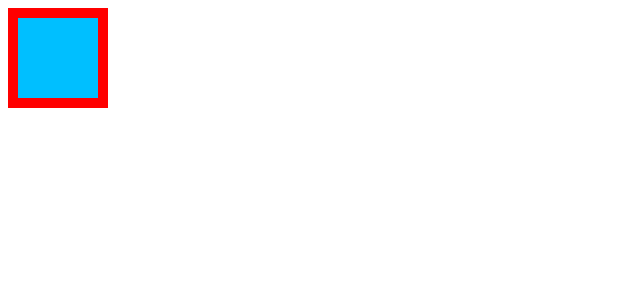
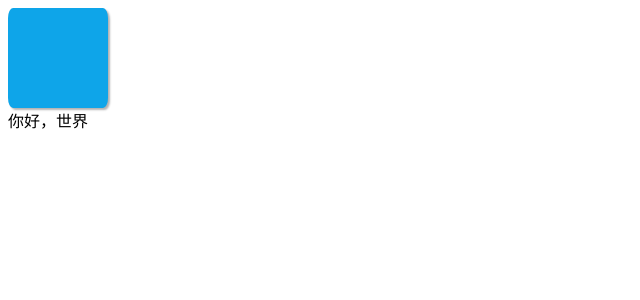
Before and after one commit to 8bei/course-sgg-css3, a React (Create React App) app: page / in a window 1280 px wide. Shown: the top 300 px of the page, without its empty margins (0-640 px from the left). Built offline with nearby package versions, Linux system fonts and the light colour scheme.

Commit message:
轮廓、阴影和圆角

```diff
--- a/src/App.jsx
+++ b/src/App.jsx
@@ -19,7 +19,8 @@ import React from 'react';
 // import Demo from './exercise/01_图片列表';
 // import Demo from './exercise/02_左侧导航';
 // import Demo from './exercise/03_网易新闻';
-import Demo from './layout/08_盒子的尺寸';
+// import Demo from './layout/08_盒子的尺寸';
+import Demo from './layout/09_轮廓和圆角';
 
 export default function App() {
   return <Demo />;
--- /dev/null
+++ b/src/layout/09_轮廓和圆角/index.css
@@ -0,0 +1,18 @@
+.box1 {
+    width: 100px;
+    height:100px;
+    background:#0EA5E9;
+
+    /* border:10px solid red; */
+    /* outline: 10px solid red; */
+
+    /* box-shadow:10px 10px skyblue; */
+    box-shadow:2px 2px 2px rgba(0, 0, 0, .3);
+
+    border-radius:5px/10px;
+}
+
+.box1:hover {
+    background:#0284C7;
+    outline:1px solid #0369A1;
+}
--- /dev/null
+++ b/src/layout/09_轮廓和圆角/index.jsx
@@ -0,0 +1,11 @@
+import React, { Fragment } from 'react'
+import './index.css'
+
+export default function Demo() {
+  return (
+    <Fragment>
+        <div className="box1"></div>
+        <span>你好，世界</span>
+    </Fragment>
+  )
+}
```
Also changed, not shown: src/layout/09_轮廓和圆角/README.md (added).
